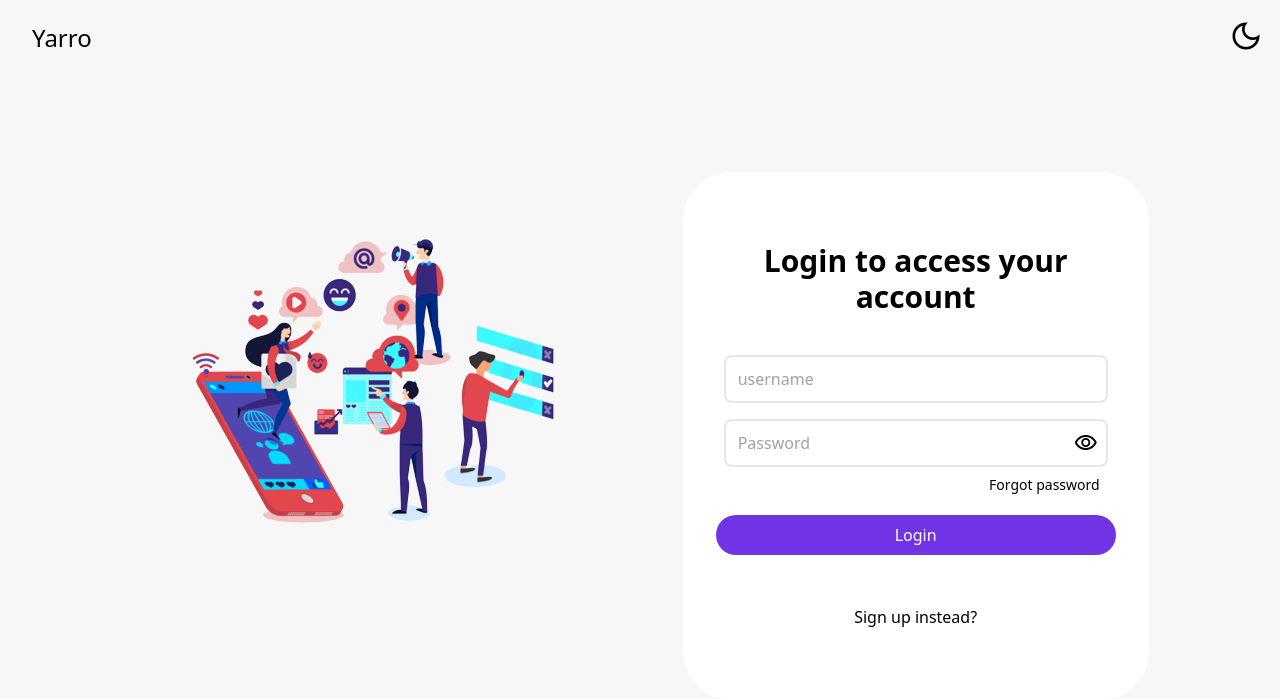
After one commit to asyncdoggo/Yarro, a Flask app: page /admin in a window 1280 px wide. The commit adds this page. Shown: the top 699 px of the page. Run offline with Flask 3, Linux system fonts and the light colour scheme; parts of the project's set-up code (start-up, migrations or seed data) failed here and were passed over; some libraries are stand-ins or nearby versions.

Commit message:
Update admin html

```diff
--- a/app/__init__.py
+++ b/app/__init__.py
@@ -1,5 +1,8 @@
+import datetime
+import uuid
 from flask import Flask, request
 import app.db.classes as Data
+import app.db as db
 from .api import like_api_bp,post_api_bp,login_api_bp,logout_api_bp,report_api_bp,search_user_api_bp,register_api_bp,image_post_api_bp,admin_auth_api_bp,admin_user_api_bp,user_details_api_bp,profile_image_api_bp,reset_password_api_bp,profile_details_api_bp,admin_user_list_api_bp
 from .views import root_bp,register_bp ,edit_profile_bp,visit_user_bp ,reset_password_bp ,confirm_email_bp ,search_bp ,admin_login_bp ,log_bp,chat_bp
 import logging
@@ -16,11 +19,14 @@ with app.app_context():
     Data.db.init_app(app)
     Data.db.create_all()
     Data.migrate.init_app(app, Data.db)
+    username = app.config['ADMIN_USERNAME']
+    password = app.config["ADMIN_PASSWORD"]
+    email = app.config["ADMIN_EMAIL"]
+    db.create_admin(username=username,password=password,email=email)
 
 
 
 # register blueprints for each module
-
 # root view
 app.register_blueprint(root_bp)
 app.register_blueprint(login_api_bp)
@@ -77,13 +83,13 @@ logging.basicConfig(filename=os.path.join(app.root_path,'record.log'), level=log
 
 @app.before_request
 def log_request_info():
-   if not "/static" in request.full_path:
-      app.logger.debug(request.full_path)
-      app.logger.debug('User-Agent: %s', request.headers.get('User-Agent'))
-      ip = request.headers.get('X-REAL-IP')
-      if not ip:
-         ip = request.headers.get('X-FORWARDED-FOR')
-      if not ip:
-         ip = request.headers.get('RemoteAddr')
-      app.logger.debug('IP: %s', ip)
-      app.logger.debug('Data: %s', request.get_data())
+    if not "/static" in request.full_path:
+        app.logger.debug(request.full_path)
+        app.logger.debug('User-Agent: %s', request.headers.get('User-Agent'))
+        ip = request.headers.get('X-REAL-IP')
+        if not ip:
+            ip = request.headers.get('X-FORWARDED-FOR')
+        if not ip:
+            ip = request.headers.get('RemoteAddr')
+        app.logger.debug('IP: %s', ip)
+        app.logger.debug('Data: %s', request.get_data())
--- a/app/appconfig.py
+++ b/app/appconfig.py
@@ -19,3 +19,8 @@ elif config["DB_ENGINE"] == "sqlite":
 
 
 SECRET_KEY = config["SECRET_KEY"]
+
+
+ADMIN_USERNAME = config["ADMIN_USERNAME"]
+ADMIN_PASSWORD = config["ADMIN_PASSWORD"]
+ADMIN_EMAIL = config["ADMIN_EMAIL"]
--- a/app/static/js/index.js
+++ b/app/static/js/index.js
@@ -1,29 +1,3 @@
-
-document.getElementById("login_form").addEventListener("submit", async function (e) {
-    e.preventDefault();
-    const form = new FormData(e.target);
-    const data = Object.fromEntries(form.entries());
-
-    const response = await fetch("/api/login", {
-        method: 'POST',
-        headers: {
-            'Accept': 'application/json',
-            'Content-Type': 'application/json',
-            "Authorization": "Basic " + btoa(data["uname"] + ":" + data["passwd"])
-        }
-    }).then((response) => response.json())
-
-    let status = response.status;
-    if (status == "success") {
-        localStorage.setItem("uname", response.uname);
-        localStorage.setItem("uid", response.uid);
-        window.location.reload()
-    }
-    else {
-        Snackbar.show({ pos: "bottom-center", text: response.status })
-    }
-})
-
 
 
 
--- /dev/null
+++ b/app/templates/admin/index.html
@@ -0,0 +1,79 @@
+{% extends 'base.html' %}
+
+{% block body %}
+{% include 'header.html' %}
+<main class="mt-28">
+
+    <div class="containerx flex justify-center lg:place-content-evenly lg:mr-10 px-16">
+        <div class="image-container hidden lg:block">
+            <img class="w-md max-w-xl" src="/static/static_images/login.png" alt="someimage" />
+        </div>
+
+        <div
+            class="form-container border rounded-[3rem] flex flex-col px-8 py-[70px] border-white bg-white group-data-[checked=true]:bg-black group-data-[checked=true]:border-gray-900">
+            <form id="login_form"
+                class="login-form flex flex-col w-[370px] lg:w-[400px] transition-[width] duration-500 group-data-[checked=true]:bg-black">
+                <div class="phrase-container flex justify-center">
+                    <p class="phrase text-3xl font-semibold pb-8 text-center group-data-[checked=true]:text-white">
+                        Login to access your account
+                    </p>
+                </div>
+
+                <input
+                    class="m-[8px] rounded-lg h-12 pl-3 border-2 group-data-[checked=true]:bg-[#3b4148] group-data-[checked=true]:text-white"
+                    type="text" name="uname" placeholder="username" id="uname" />
+                <div id="pass"
+                    class="outline outline-0 m-[8px] rounded-lg h-12 pl-3 pr-2 border-2 flex justify-between items-center group-data-[checked=true]:bg-[#3b4148]">
+                    <input
+                        class="h-10 border-none w-full outline-none group-data-[checked=true]:text-white group-data-[checked=true]:bg-[#3b4148]"
+                        type="password" name="passwd" placeholder="Password" id="passwd" />
+                    <input type="checkbox" id="pw" class="hidden">
+                    <label for="pw" id="vis" class="material-symbols-outlined select-none hover:cursor-pointer">
+                        visibility
+                    </label>
+                </div>
+                <a href="/password/reset"
+                    class="forgot-text w-full flex text-sm px-4 justify-end hover:underline underline-offset-1 group-data-[checked=true]:text-white">
+                    Forgot password
+                </a>
+                <input class="mt-[20px] rounded-full h-[40px] text-white text-m bg-[#7034E4] hover:cursor-pointer "
+                    type="submit" name="login_btn" id="login_btn" value="Login" />
+                <a href="/register"
+                    class="register-text flex justify-center mt-[50px] hover:underline underline-offset-1 group-data-[checked=true]:text-white">
+                    Sign up instead?
+                </a>
+            </form>
+        </div>
+    </div>
+</main>
+<script src="/static/js/index.js"></script>
+<script>
+
+document.getElementById("login_form").addEventListener("submit", async function (e) {
+    e.preventDefault();
+    const form = new FormData(e.target);
+    const data = Object.fromEntries(form.entries());
+
+    const response = await fetch("/api/admin/login", {
+        method: 'POST',
+        headers: {
+            'Accept': 'application/json',
+            'Content-Type': 'application/json',
+            "Authorization": "Basic " + btoa(data["uname"] + ":" + data["passwd"])
+        }
+    }).then((response) => response.json())
+
+    let status = response.status;
+    if (status == "success") {
+        localStorage.setItem("uname", response.uname);
+        localStorage.setItem("uid", response.uid);
+        window.location.reload()
+    }
+    else {
+        Snackbar.show({ pos: "bottom-center", text: response.status })
+    }
+})
+
+
+</script>
+{% endblock %}
--- a/app/views/views.py
+++ b/app/views/views.py
@@ -4,6 +4,7 @@ from flask import Blueprint
 from flask import current_app
 from flask import request, jsonify, render_template, make_response
 from jwt import ExpiredSignatureError, DecodeError
+from app.api.admin import admin_token_required
 from app.api.token_required import token_required
 import app.db as db
 import os
@@ -184,10 +185,6 @@ def search(user):
         return render_template("404.html")
 
 
-@admin_login_bp.route("/admin/login")
-def admin_login():
-    pass
-
 
 
 @log_bp.route("/log")
@@ -216,3 +213,25 @@ def chat(user):
     except Exception as e:
         print(repr(e))
         return render_template("404.html")
+
+
+
+@admin_login_bp.route("/admin")
+def admin_page():
+    token = request.cookies.get("token")
+
+    if not token:
+        return render_template("admin/index.html")
+
+    try:
+        data = jwt.decode(
+            token, current_app.config['SECRET_KEY'], algorithms=["HS256"])
+        current_user = db.Admin.query.filter_by(id=data['id']).one_or_none()
+        if not current_user:
+            return "unauthorized",403
+    except jwt.ExpiredSignatureError:
+        return {'status': 'expired'},403
+    except jwt.DecodeError:
+        return {"status": "invalid"},403
+
+    return render_template("admin/admin.html")
```
Also changed, not shown: app/templates/admin.html (deleted, +0 -10 lines), app/templates/admin/admin.html (+37 -19 lines).
